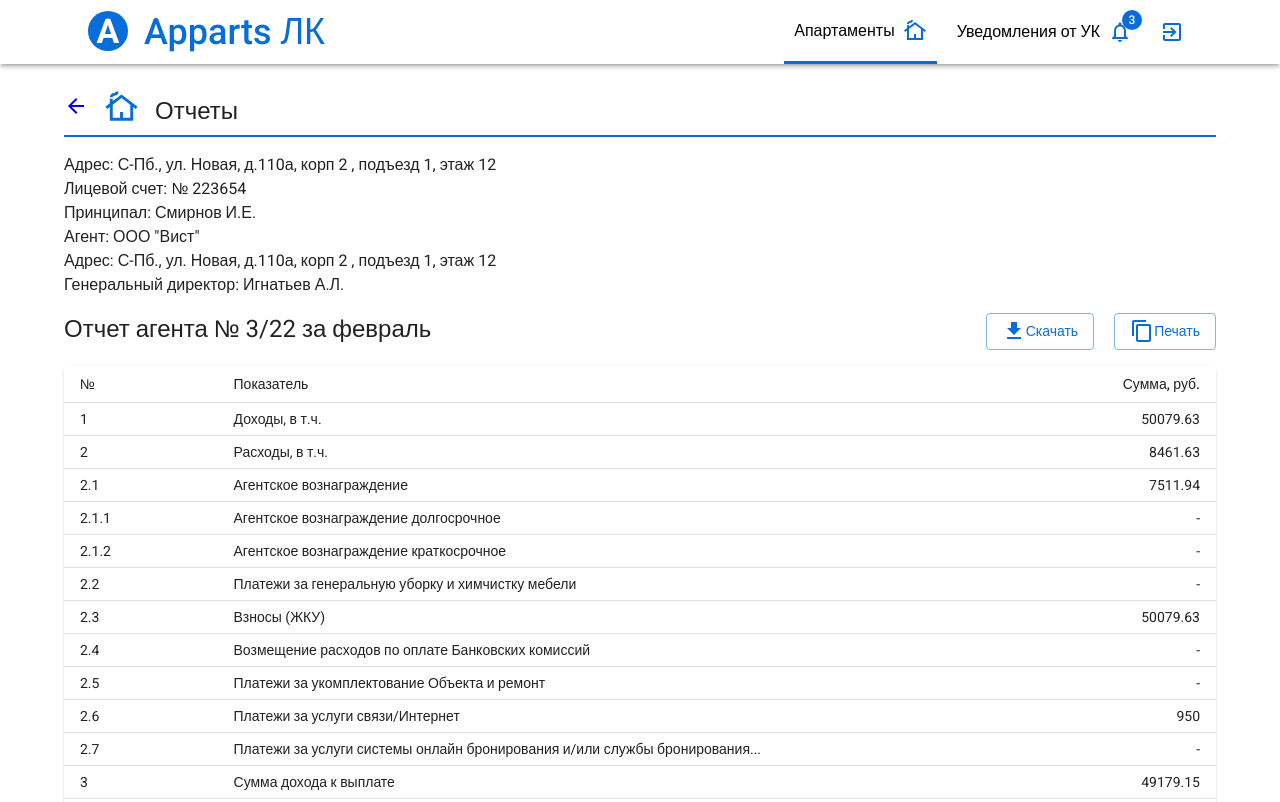
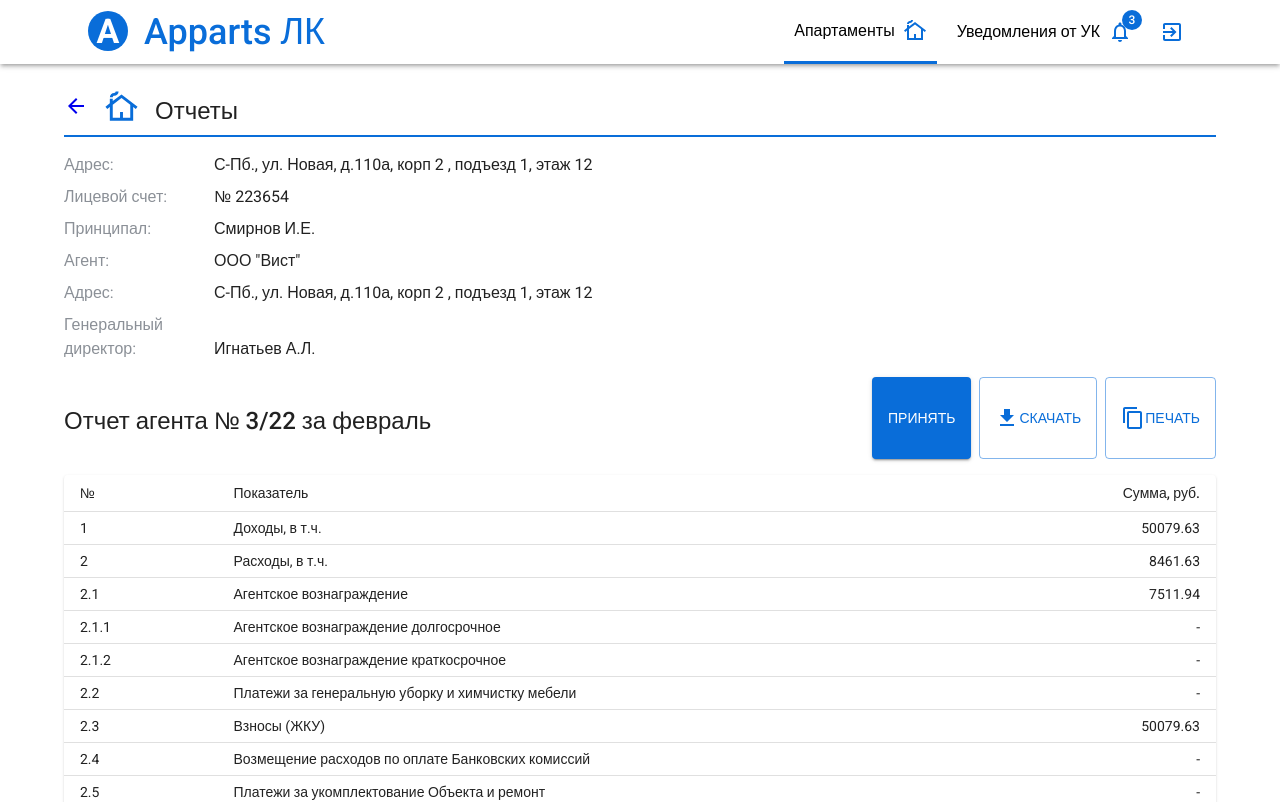
Before and after one commit to KosilovaDaria/LK_app, a React (Create React App) app: page /apartments/reports/report in a window 1280 px wide. Shown: the top 802 px of the page. Built offline with nearby package versions, Linux system fonts and the light colour scheme; a web font is replaced by a local one.

Commit message:
add: Subtitle component; fixed: MpnthStatCard, App, Reports,SingleApartment

```diff
--- a/src/components/app/App.js
+++ b/src/components/app/App.js
@@ -67,6 +67,16 @@ const mainTheme = createTheme({
 
   },
   components: {
+    MuiTypography: {
+      variants: [
+        {
+          props:{ variant:"h1",  component:'h2'},
+          style: {
+            margin: '30px 0 24px',
+          }
+        }
+      ]
+    }
     // MuiButton: {
     //   styleOverrides: {
     //     root: {
--- a/src/components/monthStatCard/MonthStatCard.js
+++ b/src/components/monthStatCard/MonthStatCard.js
@@ -3,7 +3,7 @@ import { Box, Typography } from "@mui/material";
 const MonthStatCard = (props) => {
   return (
     <>
-      <Box sx={{ width: '350px', display: 'flex', justifyContent: 'center' }}>
+      <Box sx={{ width: '350px', display: 'flex', justifyContent: 'center' }}  elevation={3}>
         <>{props.icon}</>
         <Typography variant="h2">{props.title}</Typography>
       </Box>
--- a/src/components/reports/Reports.js
+++ b/src/components/reports/Reports.js
@@ -3,6 +3,7 @@ import { ArrowBack, CottageOutlined } from '@mui/icons-material';
 import ReportsList from "../reportsList/ReportsList";
 import TitleBar from "../titleBar/TitleBar";
 import { Link } from "react-router-dom";
+import Subtitle from "../subtitle/Subtitle";
 
 const Reports = () => {
   return (
@@ -11,11 +12,13 @@ const Reports = () => {
         arrow={<Link to='/apartments'><ArrowBack sx={{ mr: 2 }} /></Link>}
         icon={<CottageOutlined color="primary" fontSize="large" sx={{ mr: 2 }} />}
         title='Отчеты' />
-      <Box>
-        <Typography>Адрес: С-Пб., ул. Новая, д.110а, корп 2 , подъезд 1, этаж 12 </Typography>
-        <Typography>Лицевой счет: № 223654</Typography>
-      </Box>
-      <Typography component="h2" variant="h5">Отчеты</Typography>
+        <Subtitle
+        title='Адрес:'
+        text='С-Пб., ул. Новая, д.110а, корп 2 , подъезд 1, этаж 12'/>
+         <Subtitle
+        title='Лицевой счет:'
+        text='№ 223654'/>
+      <Typography variant="h1" component='h2'>Отчеты</Typography>
       <ReportsList />
     </>
   )
--- a/src/components/singleApartment/SingleApartment.js
+++ b/src/components/singleApartment/SingleApartment.js
@@ -5,6 +5,7 @@ import { useParams } from "react-router-dom";
 import { Link } from "react-router-dom";
 import StatCard from "../statCard/StatCard";
 import TitleBar from "../titleBar/TitleBar";
+import Subtitle from "../subtitle/Subtitle";
 
 const SingleApartment = ({ aparts }) => {
   let params = useParams();
@@ -27,25 +28,29 @@ const SingleApartment = ({ aparts }) => {
                 icon={<CottageOutlined color="primary" fontSize="large" sx={{ mr: 2 }} />}
                 title={item.name}
               />
+              <Subtitle
+                title='Адрес:'
+                text={item.adress} />
+              <Subtitle
+                title='Договор:'
+                text={item.contract} />
+              <Subtitle
+                title='Владелец: '
+                text={item.owner} />
+              <Typography variant="h1" component='h2'>Статистика по загрузке, среднему тарифу и доходам за период</Typography>
 
-              <Box>
-                <Typography variant="h2" mb={2}>Адрес:  {item.adress}</Typography>
-                <Typography variant="h2" mb={2}>Договор: № {item.contract}</Typography>
-                <Typography variant="h2" mb={4}>Владелец: {item.owner}, доля владения - {item.ownership}%</Typography>
-              </Box>
-
-              <Box sx={{ display: 'flex', alignItems: 'flex-end', p: '20px 0  40px 40px ' }} >
+              {/* <Box sx={{ display: 'flex', alignItems: 'flex-end'}} >
                 <QueryStats color="primary" fontSize="large" sx={{ mr: 2 }} />
                 <Typography variant="h1" component='h2'>Статистика по загрузке, среднему тарифу и доходам за период</Typography>
-              </Box>
+              </Box> */}
 
               <StatCard />
               <Box sx={{ display: 'flex', justifyContent: 'flex-end' }}>
-              <Link to='/apartments/reports' style={{textDecoration:'none'}}>
-                  <Button sx={{padding:'8px 96px'}} variant="contained">
+                <Link to='/apartments/reports' style={{ textDecoration: 'none' }}>
+                  <Button sx={{ padding: '8px 96px' }} variant="contained">
                     Отчеты
                   </Button>
-              </Link>
+                </Link>
               </Box>
             </Box>
           )
--- a/src/components/singleReport/SingleReport.js
+++ b/src/components/singleReport/SingleReport.js
@@ -1,9 +1,9 @@
 import { Box, Typography, Container, Button } from "@mui/material";
 import { Table, TableBody, TableCell, TableContainer, TableHead, TableRow, Paper } from '@mui/material';
-
-import { ArrowBack, CottageOutlined, Download, ContentCopy} from '@mui/icons-material';
+import { ArrowBack, CottageOutlined, Download, ContentCopy } from '@mui/icons-material';
 import TitleBar from "../titleBar/TitleBar";
 import { Link } from "react-router-dom";
+import Subtitle from "../subtitle/Subtitle";
 
 function createData(num, param, sum) {
   return { num, param, sum };
@@ -30,7 +30,7 @@ const rows = [
 function ReportTable() {
   return (
     <TableContainer component={Paper}>
-      <Table sx={{ minWidth: 650 }} size="small"  aria-label="simple table">
+      <Table sx={{ minWidth: 650 }} size="small" aria-label="simple table">
         <TableHead>
           <TableRow>
             <TableCell>№</TableCell>
@@ -49,7 +49,6 @@ function ReportTable() {
               </TableCell>
               <TableCell align="left">{row.param}</TableCell>
               <TableCell align="right">{row.sum}</TableCell>
-
             </TableRow>
           ))}
         </TableBody>
@@ -62,32 +61,36 @@ function ReportTable() {
 const SingleReport = () => {
   return (
     <>
-        <TitleBar
-          arrow={<Link to='/apartments/reports'><ArrowBack sx={{ mr: 2 }} /></Link>}
-          icon={<CottageOutlined color="primary" fontSize="large" sx={{ mr: 2 }} />}
-          title='Отчеты' />
-        <Box>
-          <Typography>Адрес: С-Пб., ул. Новая, д.110а, корп 2 , подъезд 1, этаж 12 </Typography>
-          <Typography>Лицевой счет: № 223654</Typography>
-          <Typography>Принципал: Смирнов И.Е.</Typography>
-          <Typography>Агент: ООО "Вист"</Typography>
-          <Typography>Адрес: С-Пб., ул. Новая, д.110а, корп 2 , подъезд 1, этаж 12 </Typography>
-          <Typography>Генеральный директор: Игнатьев А.Л.</Typography>
-        </Box>
-      <Box sx={{display:'flex', justifyContent:'space-between', marginBottom:2, marginTop:2}}>
-      <Typography component="h2" variant="h5">Отчет агента № 3/22 за февраль</Typography>
-      <Box>
-      <Button sx={{textTransform:'none', marginRight:'20px'}} variant='outlined'><Download/>Скачать</Button>
-      <Button sx={{textTransform:'none'}} variant='outlined'><ContentCopy/>Печать</Button>
+      <TitleBar
+        arrow={<Link to='/apartments/reports'><ArrowBack sx={{ mr: 2 }} /></Link>}
+        icon={<CottageOutlined color="primary" fontSize="large" sx={{ mr: 2 }} />}
+        title='Отчеты' />
+        <Subtitle
+        title='Адрес:'
+        text='С-Пб., ул. Новая, д.110а, корп 2 , подъезд 1, этаж 12'/>
+         <Subtitle
+        title='Лицевой счет:'
+        text='№ 223654'/>
+         <Subtitle
+        title='Принципал: '
+        text='Смирнов И.Е.'/>
+         <Subtitle
+        title='Агент: '
+        text='ООО "Вист"'/>
+         <Subtitle
+        title='Адрес: '
+        text='С-Пб., ул. Новая, д.110а, корп 2 , подъезд 1, этаж 12'/>
+         <Subtitle
+        title='Генеральный директор: '
+        text=' Игнатьев А.Л.'/>
+
+      <Box sx={{ display: 'flex', justifyContent: 'space-between', marginBottom: 2, marginTop: 2 }}>
+        <Typography sx={{flexGrow: 1}} variant="h1" component='h2'>Отчет агента № 3/22 за февраль</Typography>
+          <Button variant='contained' sx={{mr:1}}>Принять</Button>
+          <Button variant='outlined'sx={{mr:1}}><Download />Скачать</Button>
+          <Button variant='outlined'><ContentCopy />Печать</Button>
       </Box>
-
-      </Box>
-       <ReportTable/>
-       <Box sx={{display:'flex', justifyContent:'space-between', alignContent:'center'}}>
-       <Button variant='contained' sx={{textTransform:'none'}}>Принять</Button>
-
-       </Box>
-
+      <ReportTable />
     </>
   )
 }
--- /dev/null
+++ b/src/components/subtitle/Subtitle.js
@@ -0,0 +1,14 @@
+import { Box, Typography,  } from "@mui/material";
+
+const Subtitle = (props) => {
+  return (
+    <Box sx={{display:'flex', justifyContent:'flex-start', alignItems:'flex-end', mb:1}}>
+      <Typography width='150px' variant="body1" color='secondary.light'  >{props.title}</Typography>
+      <Typography variant="body1">{props.text}</Typography>
+    </Box>
+
+
+  )
+}
+
+export default Subtitle
--- a/src/index.js
+++ b/src/index.js
@@ -84,8 +84,8 @@ const rootElement = document.getElementById("root");
 render(
   <BrowserRouter>
     <Routes>
+      <Route index element={<SignIn />} />
       <Route path="/" element={<App />} >
-        <Route index element={<SignIn />} />
         <Route path="apartments" element={<ApartLayout aparts={aparts} />} >
           <Route index element={<Apartments aparts={aparts} />} />
           <Route path=":apartmentId" element={<SingleApartment aparts={aparts} />} />
@@ -97,7 +97,7 @@ render(
         <Route path="notifications" element={<Notifications aparts={aparts} />} />
         <Route path="*" element={<NotFound />} />
       </Route>
-      <Route path="signin" element={<SignIn />} />
+      <Route path="/signin" element={<SignIn />} />
       <Route path="/passrecovery" element={<PassRecovery />} />
     </Routes>
   </BrowserRouter>,
```
Also changed, not shown: src/components/monthStat/MonthStat.js (+5 -5 lines).
